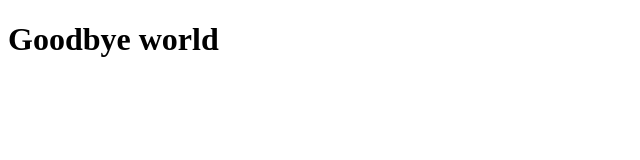
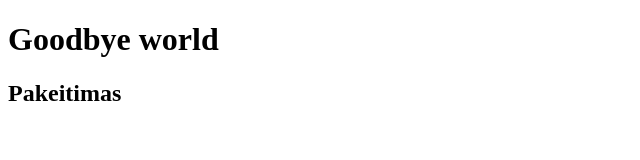
Before and after one commit to WolfHunter-HKIT/team-work, a plain HTML site: page index.html in a window 1280 px wide. Shown: the whole page, without its empty margins (0-640 px from the left). Drawn offline with Linux system fonts and the light colour scheme.

Commit message:
pakeitimas

```diff
--- a/index.html
+++ b/index.html
@@ -11,7 +11,7 @@
 <body>
 
     <h1>Goodbye world</h1>
-
+    <h2>Pakeitimas</h2>
 
 </body>
 
```
